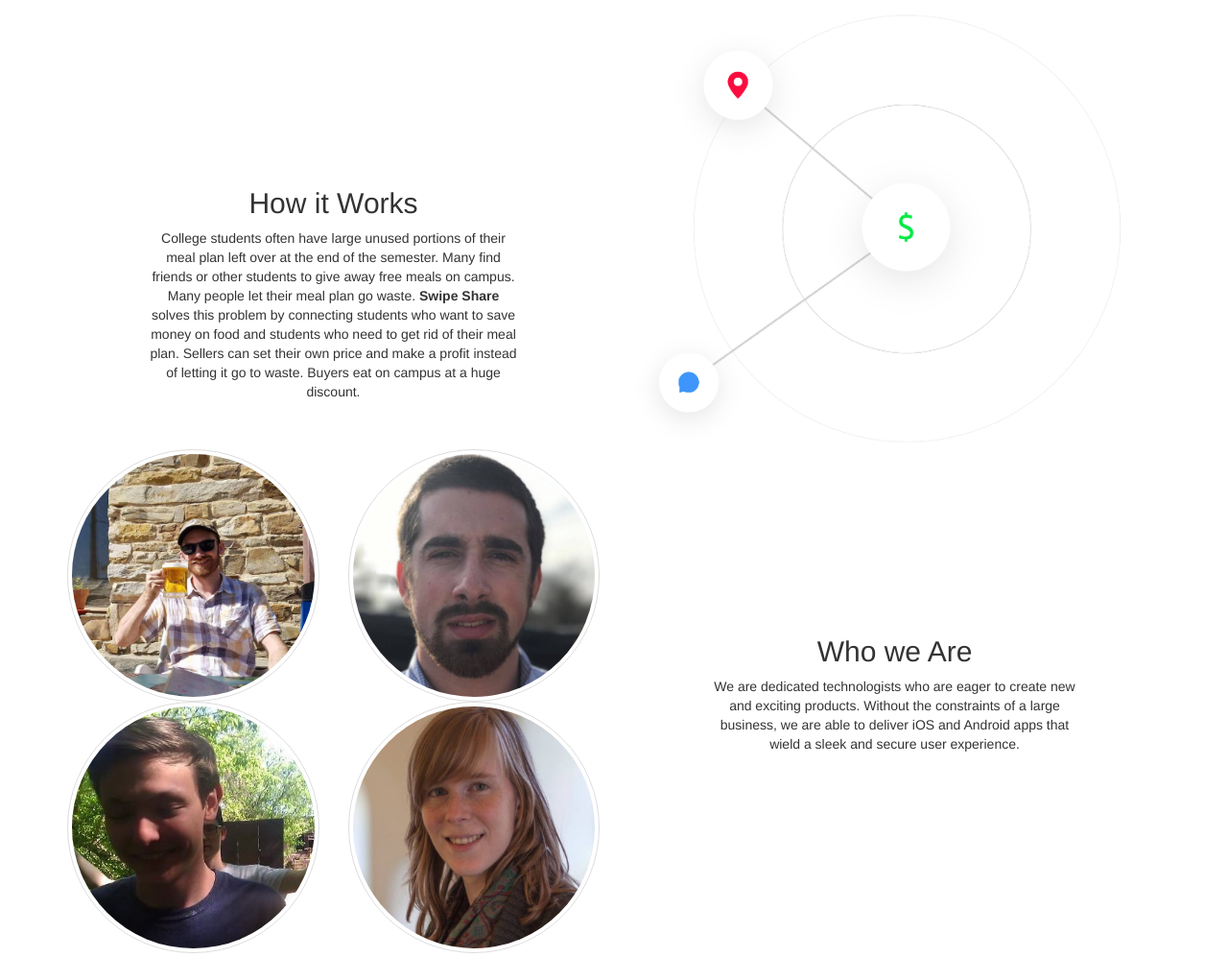
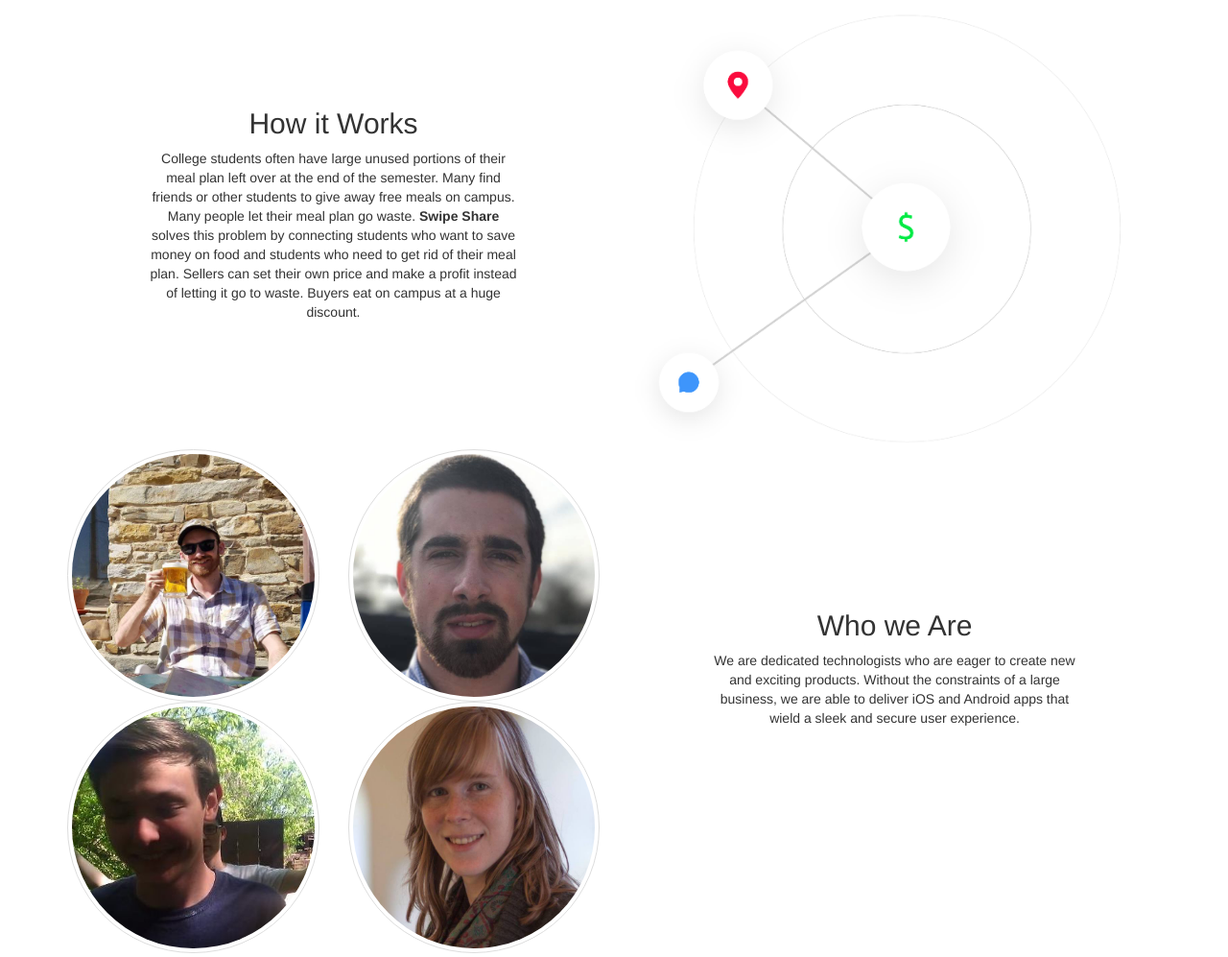
Before and after one commit to briansimoni/swipe-share-landing, a PHP site: page / in a window 1280 px wide. Shown: the part 863-1860 px from the top of the page at 96% size. Run offline with PHP 8.4, Linux system fonts and the light colour scheme; some libraries are stand-ins or nearby versions.

Commit message:
Update supporting text margins

```diff
--- a/styles/style.css
+++ b/styles/style.css
@@ -131,8 +131,12 @@ input[type="email"] {
 }
 
 @media (min-width: 992px) {
-    #who-we-are-text, #how-it-works-text {
-        margin-top: 35%;
+    #how-it-works-text {
+        margin-top: 20%;
+    }
+
+    #who-we-are-text {
+        margin-top: 30%
     }
 }
 
```
